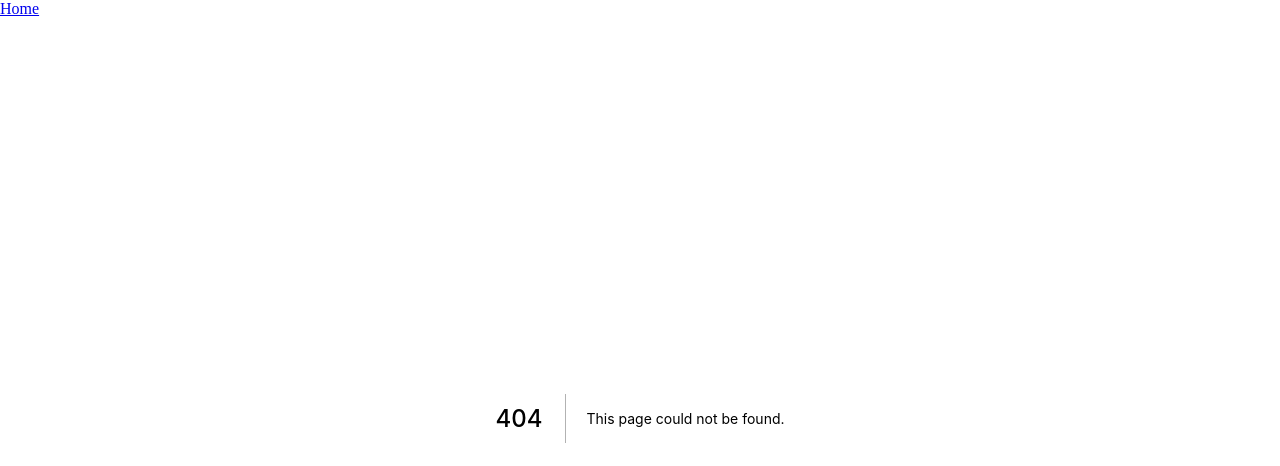
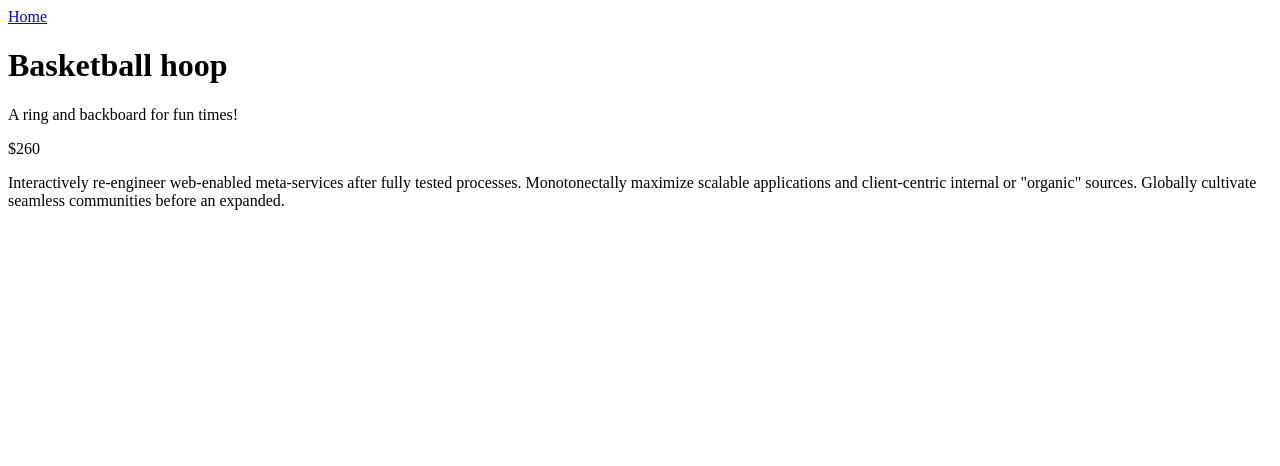
Before and after one commit to spacekey28/ecommerce-next-app, a Next.js app: page /products/basketball-hoop in a window 1280 px wide. Before the commit this address had no page. Shown: the top 466 px of the page. Built offline with nearby package versions, Linux system fonts and the light colour scheme.

Commit message:
generated product page

```diff
--- a/package.json
+++ b/package.json
@@ -14,6 +14,7 @@
   "dependencies": {
     "axios": "^0.21.1",
     "gray-matter": "^4.0.2",
+    "marked": "^2.0.0",
     "next": "^10.0.6",
     "react": "^17.0.1",
     "react-dom": "^17.0.1"
--- /dev/null
+++ b/pages/products/[product].js
@@ -0,0 +1,53 @@
+import fs from 'fs';
+import matter from 'gray-matter';
+import marked from 'marked';
+
+const Product = ({ product: { data, content }}) => {
+  const html = marked(content);
+
+  return (
+    <div>
+      <h1>{data.name}</h1>
+      <p>{data.description}</p>
+      <p>${data.price / 100}</p>
+      <div dangerouslySetInnerHTML={{ __html: html }} />
+    </div>
+  );
+};
+
+export const getStaticPaths = () => {
+  const directory = `${process.cwd()}/content`;
+  const filenames = fs.readdirSync(directory);
+
+  const paths = filenames.map(filename => {
+    return {
+      params: {
+        product: filename.replace(".md", ""),
+      },
+    };
+  });
+
+  return {
+    paths,
+    fallback: false,
+  }
+};
+
+export const getStaticProps = async (context) => {
+  const productName = context.params.product;
+  const filePath = `${process.cwd()}/content/${productName}.md`;
+  const fileContent = fs.readFileSync(filePath).toString();
+  const { data, content } = matter(fileContent);
+
+
+  return {
+    props: {
+      product: {
+        data,
+        content,
+      },
+    }
+  };
+};
+
+export default Product;
```
Also changed, not shown: 1 other file (tests, documents, lock files or other folders).
